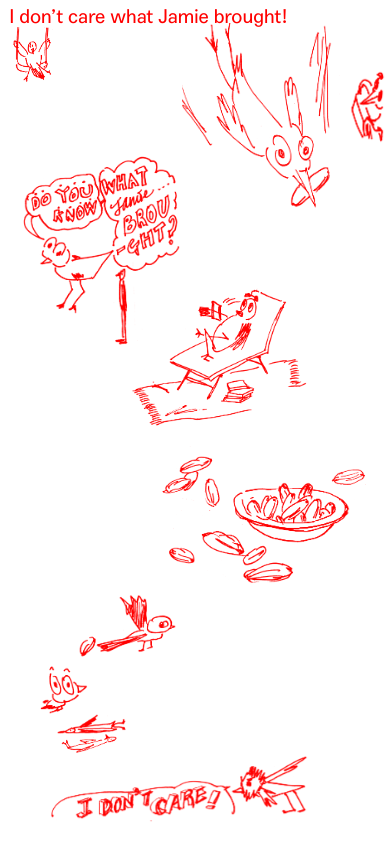
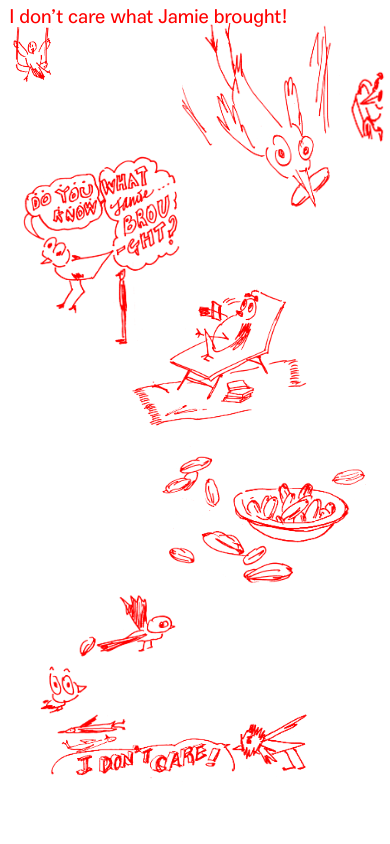
Before and after one commit to zrihyyn/pareidolia, a plain HTML site: page dt-jm.html in a window 390 px wide. Drawn offline with Linux system fonts and the light colour scheme; files whose address does not match are found by name.

Commit message:
change again

```diff
--- a/style/style.scss
+++ b/style/style.scss
@@ -513,7 +513,7 @@ a:hover {
   .is-51 { top: 17vh; left: 1vw; }
   .is-52 { top: 69vh; left: 15vw; }
   .is-53 { top: 30vh; left: 25vw; }
-  .is-54 { top: auto; bottom:1vh; left: 10vw; }
+  .is-54 { top: auto; bottom:6svh; left: 10vw; }
 
   .is-55 {
     top: auto;
```
Also changed, not shown: style/style.css, 1 other file.
